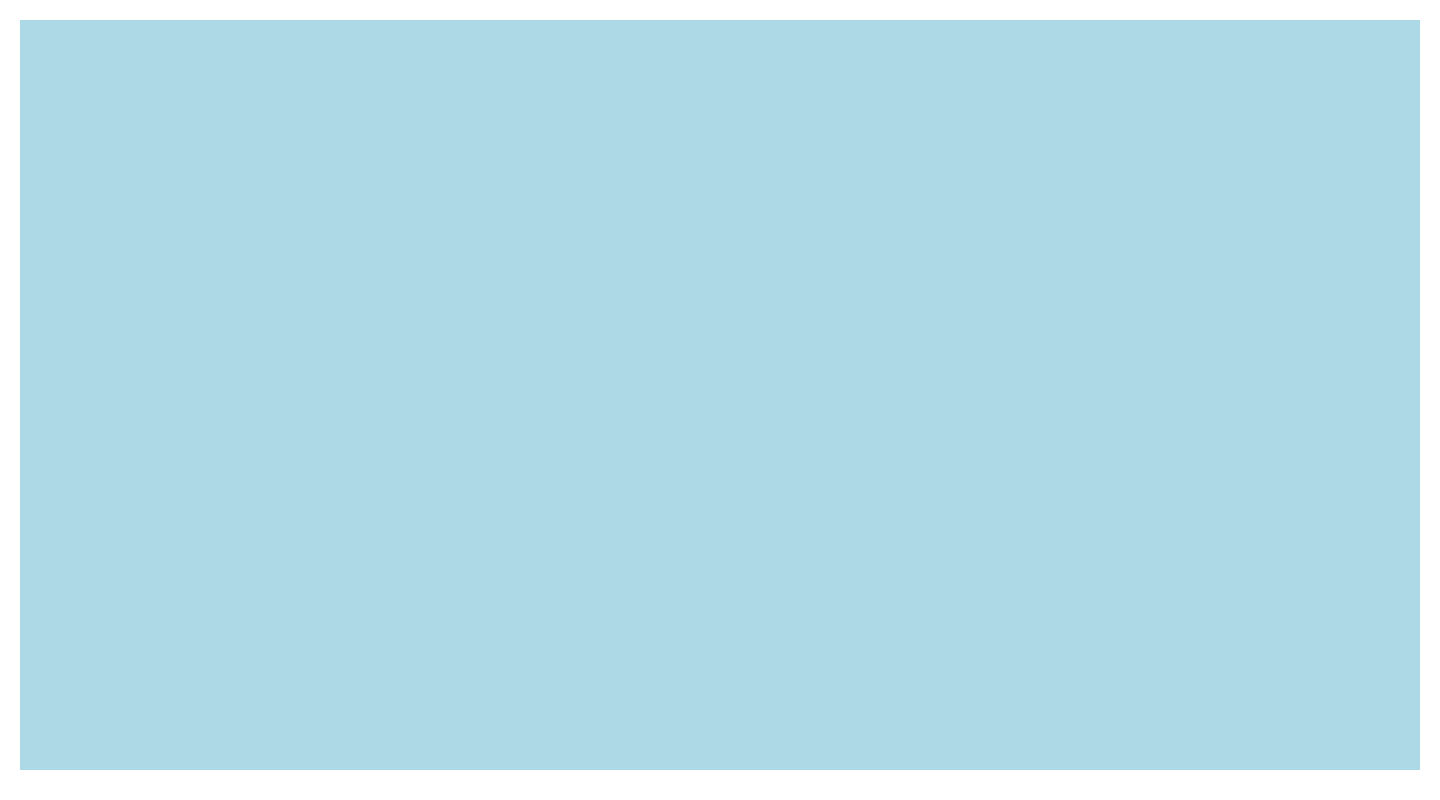
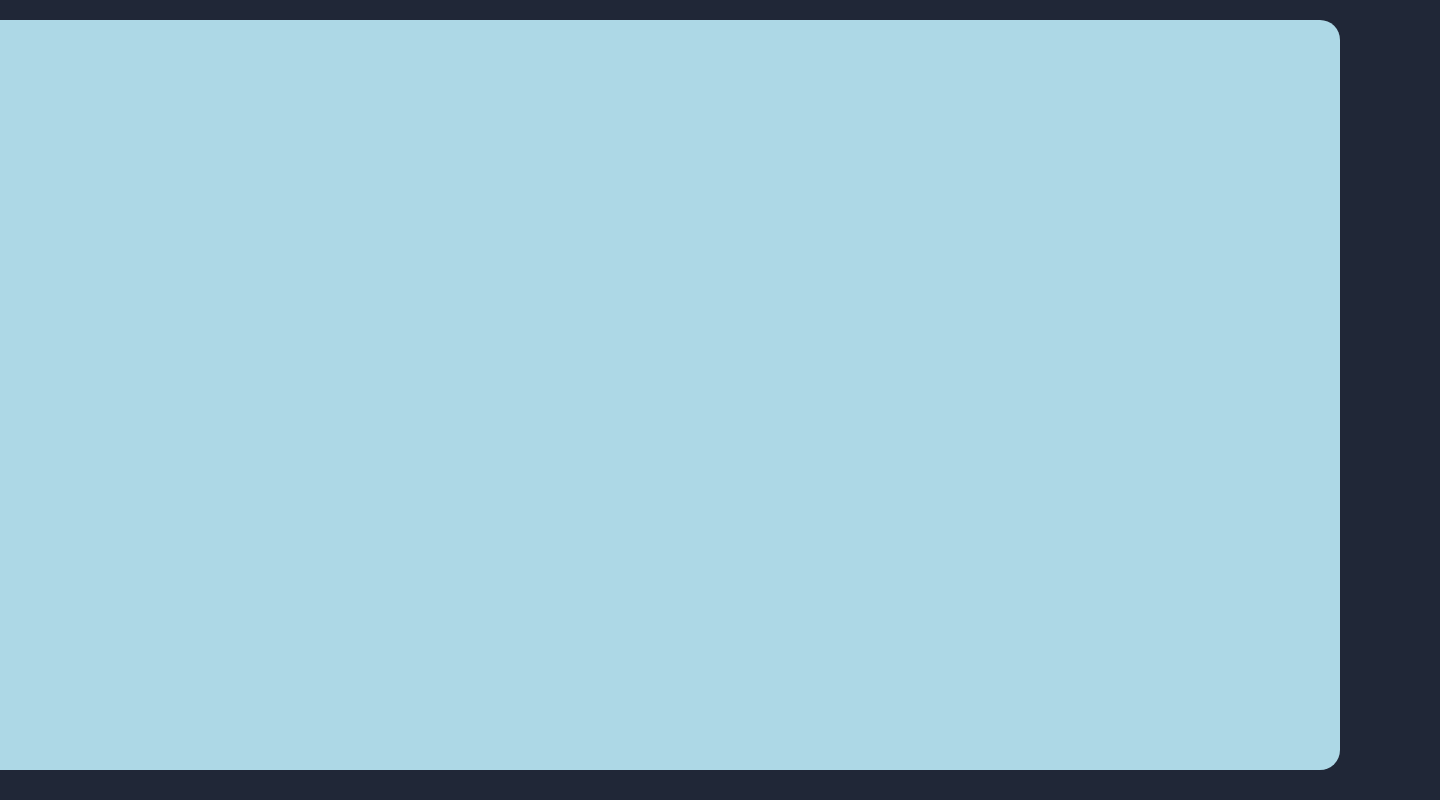
Before and after one commit to EmmettTM29/EmmettTM29.github.io, a plain HTML site: page fsd-projects/platformer/index.html in a window 1280 px wide. Shown: the whole page, 1440 px wide, since content can reach past the window. Drawn offline with nearby package versions, Linux system fonts and the light colour scheme.

Commit message:
Finish update to platformer css

```diff
--- a/fsd-projects/platformer/platformer.css
+++ b/fsd-projects/platformer/platformer.css
@@ -1,11 +1,21 @@
 body {
   margin: 0px;
+  background-color: #202737;
+  display: flex;
+  justify-content: center;
+  align-items: center;
 }
 
 canvas {
   background-color: lightblue;
   margin: 20px;
+  border-radius: 20px;
 }
+
+/* #canvas {
+width ratio: 1.8285714285714285
+height ratio: 1.92
+} */
 
 img {
   display: none;
--- a/fsd-projects/platformer/platformer.js
+++ b/fsd-projects/platformer/platformer.js
@@ -27,7 +27,7 @@ $(function () {
     //////////////////////////////////
 
     // TODO 1 - Enable the Grid
-    toggleGrid();
+    //toggleGrid();
     // TODO 2 - Create Platforms
     createPlatform(200,0,50,640);
     createPlatform(1150,640,100,20,"green");
```
Also changed, not shown: fsd-projects/platformer/index.html (line endings or trailing spaces).
